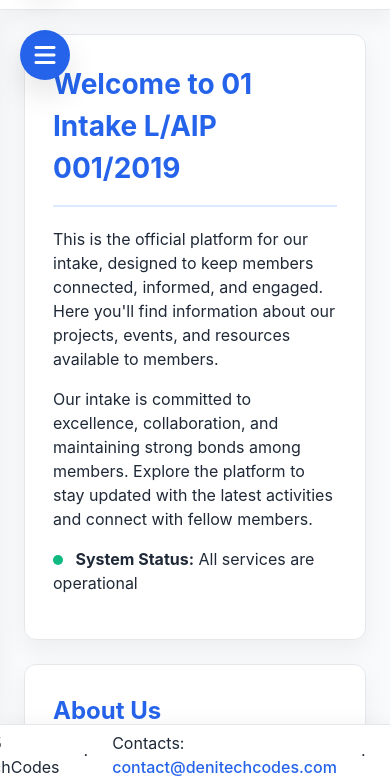
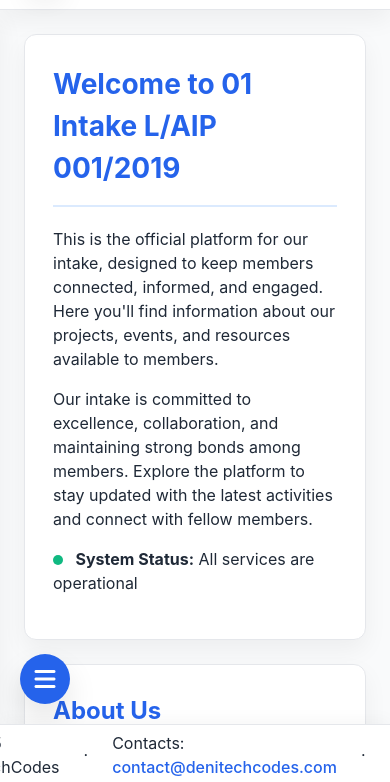
Before and after one commit to DenitechCodes/AIPs-int_001-2019, a plain HTML site: page index.html in a window 390 px wide. Shown: the part 60-842 px from the top of the page. Drawn offline with Linux system fonts and the light colour scheme.

Commit message:
Update index.html

```diff
--- a/index.html
+++ b/index.html
@@ -246,11 +246,11 @@
       font-size: 14px;
     }
 
-    /* Sidebar toggle for mobile - CHANGED POSITION */
+    /* Sidebar toggle for mobile */
     .sidebar-toggle {
       display: none;
       position: fixed;
-      top: calc(var(--header-h) + 20px);
+      bottom: calc(var(--footer-h) + 20px);
       left: 20px;
       width: 50px;
       height: 50px;
@@ -477,7 +477,7 @@
     </div>
   </aside>
 
-  <!-- Sidebar toggle for mobile - Now positioned at top-left below header -->
+  <!-- Sidebar toggle for mobile -->
   <button class="sidebar-toggle" id="sidebarToggle">
     <i class="fas fa-bars"></i>
   </button>
```
